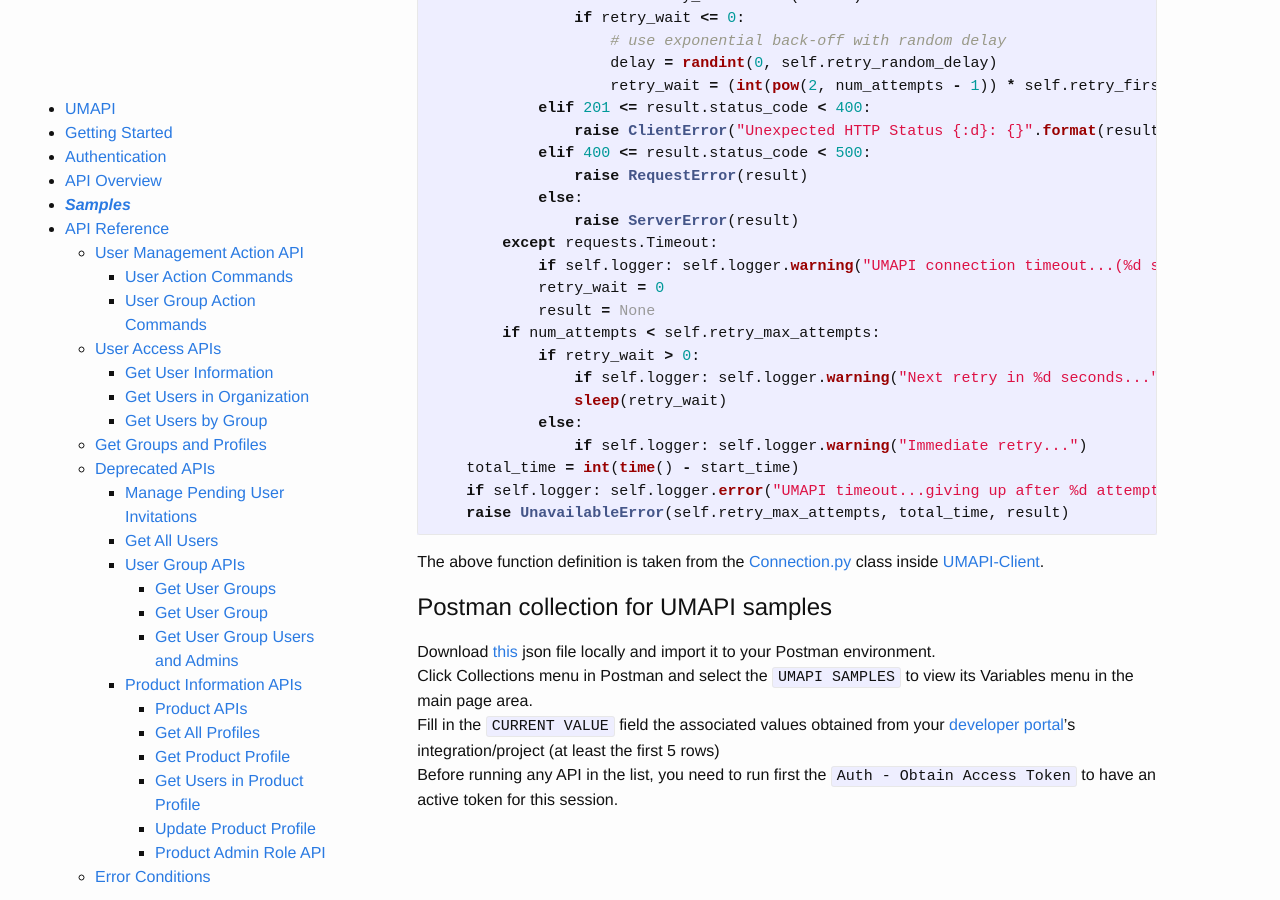
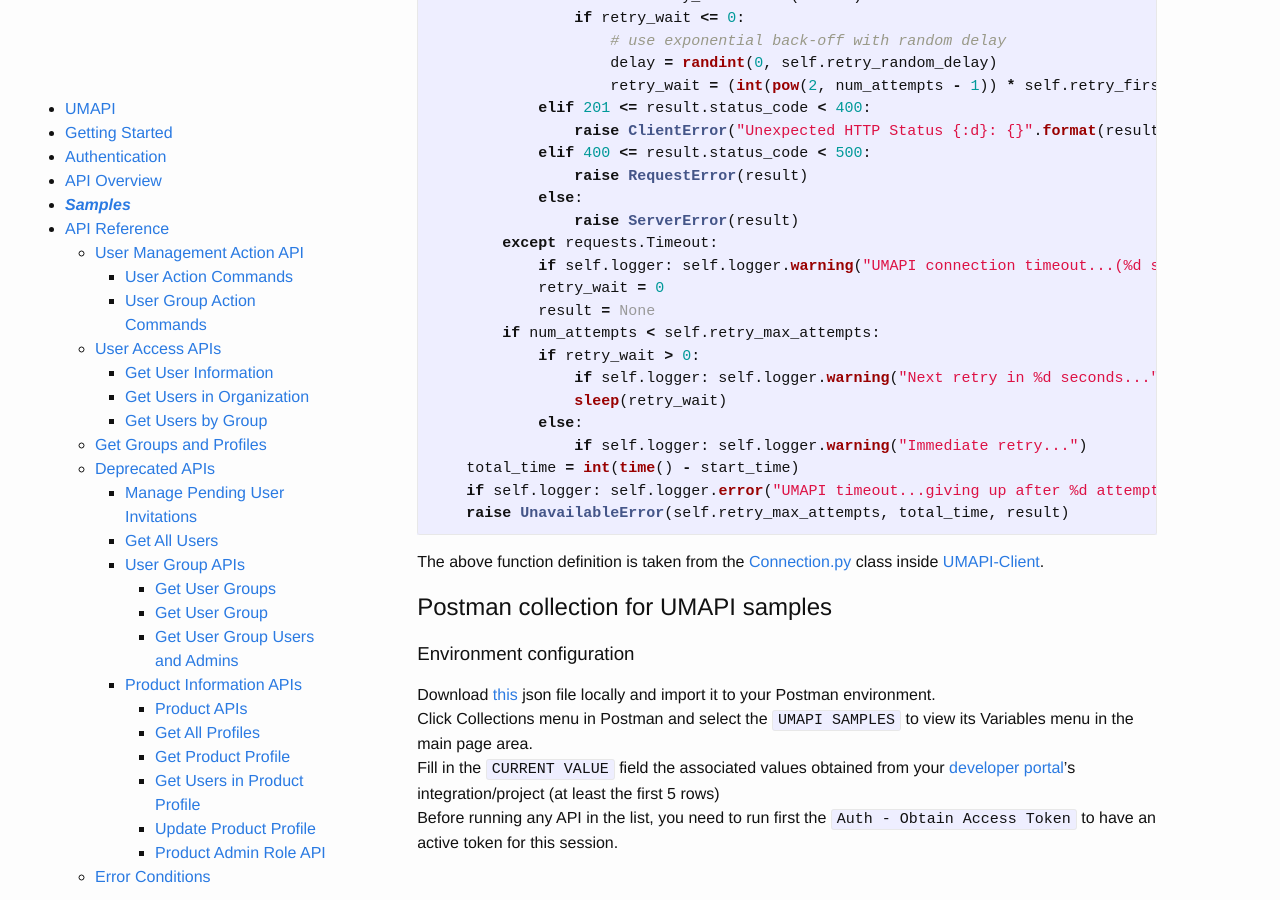
Before and after one commit to adobe-apiplatform/umapi-documentation, a Jekyll site: the page built from docs/en/samples/index.md, in a window 1280 px wide and 900 px high, scrolled down 4331 px. Built offline with Jekyll 4.4.1, drawn with Linux system fonts in a browser that asks for light colours.

Commit message:
Update index.md

```diff
--- a/docs/en/samples/index.md
+++ b/docs/en/samples/index.md
@@ -211,7 +211,11 @@
 The above function definition is taken from the [Connection.py](https://github.com/adobe-apiplatform/umapi-client.py/blob/master/umapi_client/connection.py#L397) class inside [UMAPI-Client](https://github.com/adobe-apiplatform/umapi-client.py).
 
 
+
+
 ## Postman collection for UMAPI samples
+
+### Environment configuration
 
 Download [this](UMAPI_SAMPLES.postman_collection.json) json file locally and import it to your Postman environment.
 Click Collections menu in Postman and select the `UMAPI SAMPLES` to view its Variables menu in the main page area.
```
